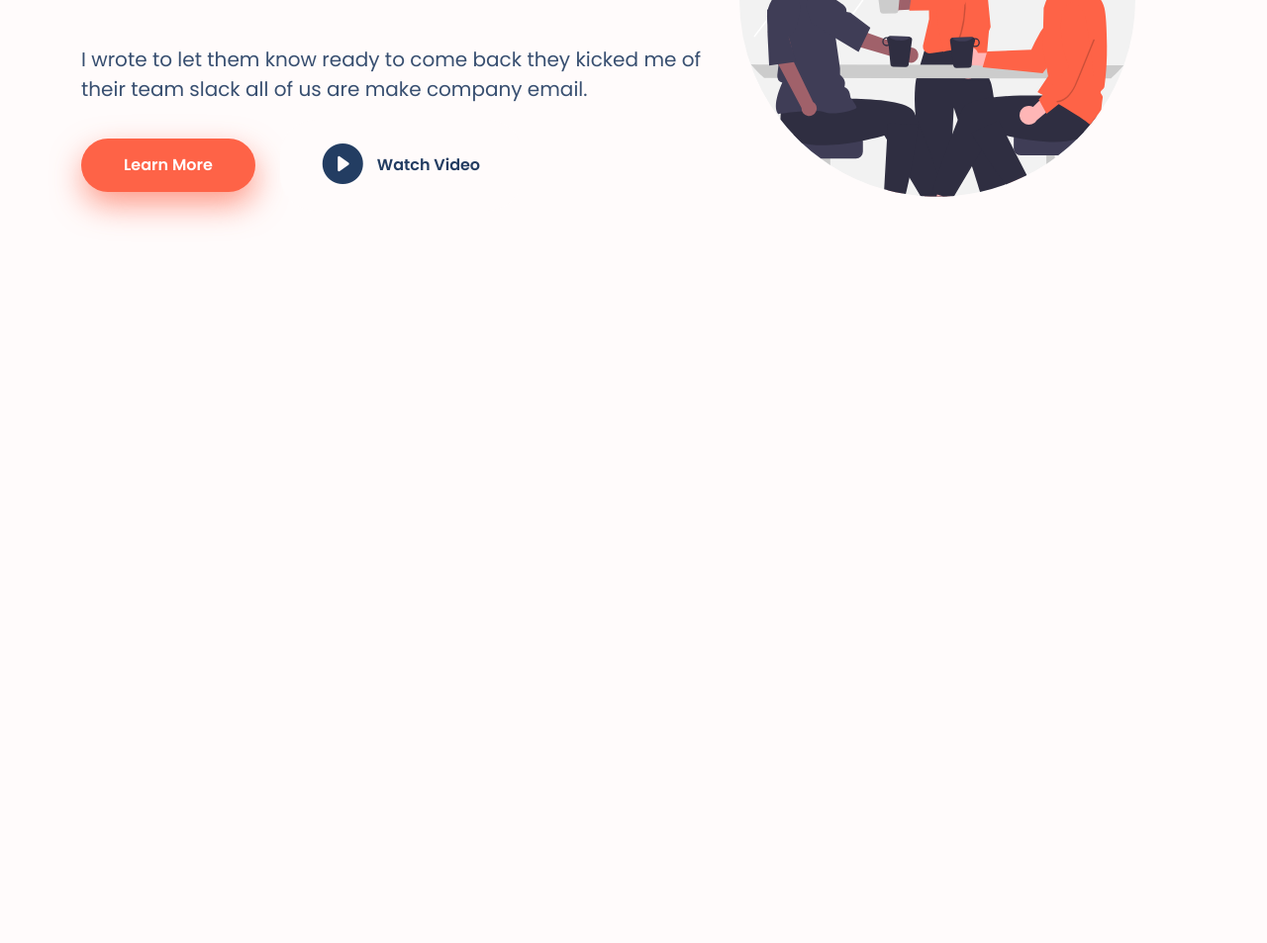
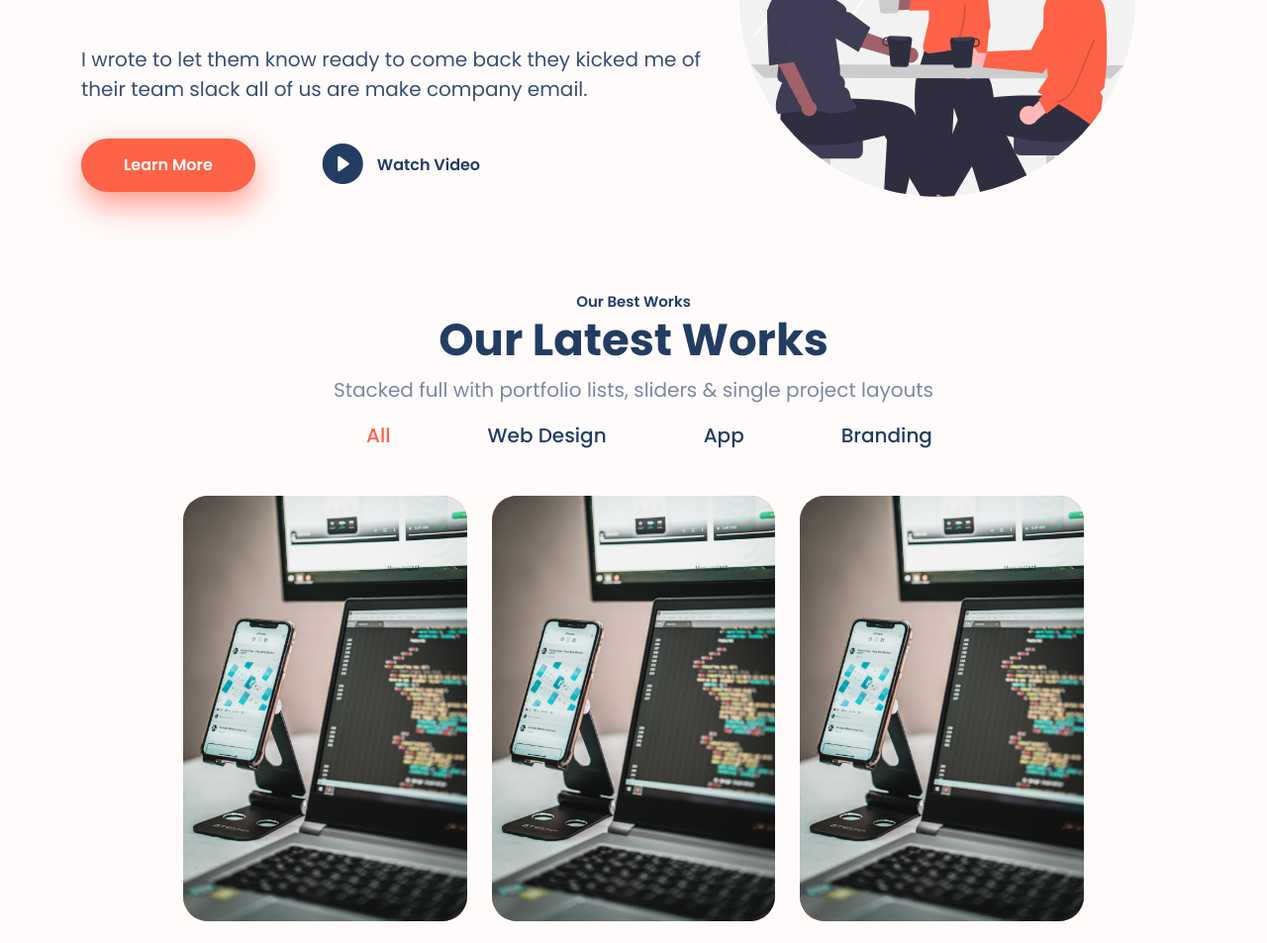
Before and after one commit to aminulislam12/html-templete, a website: page index.html in a window 1280 px wide. Shown: the part 1642-2595 px from the top of the page at 99% size. Before the commit the page ends 1935 px from the top, so only its background shows below. Drawn offline with nearby package versions, Linux system fonts and the light colour scheme; files whose address does not match are found by name.

Commit message:
porfolioSectiondesign

```diff
--- a/assets/css/style.css
+++ b/assets/css/style.css
@@ -56,6 +56,26 @@ Button component
 }
 /*
 ==================
+Section Releted Css
+===================
+*/
+.section-top-title {
+  font-size: 15px;
+  font-weight: 600;
+  color: var(--text-color);
+}
+.section-title {
+  font-size: 45px;
+  font-weight: bold;
+  color: var(--text-color);
+}
+.section-subtitle {
+  font-size: 20px;
+  color: var(--text-color);
+  opacity: 0.6;
+}
+/*
+==================
 Header Section Css
 ===================
 */
@@ -111,21 +131,6 @@ Service Section Css
   margin: 0 0 60px 0;
 }
 
-.service-top {
-  font-size: 15px;
-  font-weight: 600;
-  color: var(--text-color);
-}
-.service-title {
-  font-size: 45px;
-  font-weight: bold;
-  color: var(--text-color);
-}
-.service-subtitle {
-  font-size: 20px;
-  color: var(--text-color);
-  opacity: 0.6;
-}
 /*
 ==================
 Service Card Css
@@ -194,3 +199,56 @@ About Section Css
   display: flex;
   align-items: center;
 }
+
+/*
+======================
+Portfolio Section Css
+======================
+*/
+.portfolio-nav {
+  display: flex;
+  width: 100%;
+  justify-content: center;
+  gap: 98px;
+}
+
+.portfolio-nav > li {
+  list-style: none;
+}
+
+.portfolio-nav > li > a {
+  display: block;
+  text-decoration: none;
+  color: var(--text-color);
+  font-size: 20px;
+  font-weight: 500;
+  text-transform: capitalize;
+}
+.portfolio-nav > li > a.active {
+  color: var(--theme-color);
+}
+.portfolio-nav > li > a:hover {
+  color: var(--theme-color);
+  transition: 0.6s;
+}
+.potfolio {
+  display: flex;
+  gap: 25px;
+  justify-content: center;
+  flex-wrap: wrap;
+  margin: 30px 0 30px 0;
+}
+.portfolio-card {
+  max-width: 400px;
+  background-color: var(--theme-color);
+  height: 430px;
+  /* display: flex;
+  justify-content: center; */
+  border-radius: 25px;
+}
+.portfolio-card > img {
+  width: 100%;
+  /* align-self: center; */
+  height: 100%;
+  border-radius: 25px;
+}
--- a/index.html
+++ b/index.html
@@ -8,6 +8,7 @@
     <title>Maasranga</title>
     <link href="https://cdn.jsdelivr.net/npm/bootstrap@5.2.2/dist/css/bootstrap.min.css" rel="stylesheet">
     <link rel="stylesheet" href="https://cdn.jsdelivr.net/npm/bootstrap-icons@1.10.2/font/bootstrap-icons.css">
+    <link rel="stylesheet" href="https://cdnjs.cloudflare.com/ajax/libs/font-awesome/6.2.1/css/all.min.css" />
     <link rel="stylesheet" href="./assets/css/style.css">
     <link rel="icon" href="./assets/images/logo.png">
 </head>
@@ -24,7 +25,7 @@
                 <button class="navbar-toggler" type="button" data-bs-toggle="collapse"
                     data-bs-target="#navbarSupportedContent" aria-controls="navbarSupportedContent"
                     aria-expanded="false" aria-label="Toggle navigation">
-                    <span class="navbar-toggler-icon"></span>
+                    <span><i class="fa-solid fa-bars"></i></span>
                 </button>
                 <div class="collapse navbar-collapse" id="navbarSupportedContent">
                     <ul class="navbar-nav w-100 justify-content-end myNav-navbar">
@@ -44,7 +45,6 @@
                             <a class="nav-link" href="#">Team</a>
                         </li>
                     </ul>
-
                     <button class="button button-color">Contact</button>
                 </div>
             </div>
@@ -93,9 +93,9 @@
             <!--Service Title Start-->
             <div class="row">
                 <div class="col-12">
-                    <span class="service-top">Care Features</span>
-                    <h4 class="service-title">Provide Awesome Service <br />With Our Tools</h4>
-                    <p class="service-subtitle">Some of the features and advantages that we provide for <br /> those of
+                    <span class="section-top-title">Care Features</span>
+                    <h4 class="section-title">Provide Awesome Service <br />With Our Tools</h4>
+                    <p class="section-subtitle">Some of the features and advantages that we provide for <br /> those of
                         you who store data in
                         this Data
                         Warehouse.</p>
@@ -173,6 +173,63 @@
             </div>
         </div>
     </section>
+    <!--About Section End-->
+    <!--Portfolio Section Start-->
+    <section class="portfolio-section my-5">
+
+        <div class="container">
+            <!--Portfolio Section Heading start-->
+            <div class="row text-center">
+                <div class="col-lg-12">
+                    <span class="section-top-title">Our Best Works</span>
+                    <h4 class="section-title">Our Latest Works</h4>
+                    <p class="section-subtitle">Stacked full with portfolio lists, sliders & single project layouts </p>
+                </div>
+            </div>
+            <!--Portfolio Section Heading End-->
+            <!--Portfolio Accesbar(Navbar) start-->
+            <div class="row">
+                <div class="col-lg-12">
+                    <ul class="portfolio-nav">
+                        <li><a href="#" class="active">All</a></li>
+                        <li><a href="#">Web design</a></li>
+                        <li><a href="#">App</a></li>
+                        <li><a href="#">branding</a></li>
+                    </ul>
+                </div>
+            </div>
+            <!--Portfolio Accesbar(Navbar) End-->
+
+            <!--Portfolio Item Start-->
+            <div class="row">
+                <div class="col-12">
+                    <div class="potfolio">
+                        <div class="portfolio-card">
+                            <img src="./assets/images/portfolio/1.jpg" alt="portfolio item1">
+                        </div>
+                        <div class="portfolio-card">
+                            <img src="./assets/images/portfolio/1.jpg" alt="portfolio item1">
+                        </div>
+                        <div class="portfolio-card">
+                            <img src="./assets/images/portfolio/1.jpg" alt="portfolio item1">
+                        </div>
+                        <div class="portfolio-card">
+                            <img src="./assets/images/portfolio/1.jpg" alt="portfolio item1">
+                        </div>
+                        <div class="portfolio-card">
+                            <img src="./assets/images/portfolio/1.jpg" alt="portfolio item1">
+                        </div>
+                        <div class="portfolio-card">
+                            <img src="./assets/images/portfolio/1.jpg" alt="portfolio item1">
+                        </div>
+                    </div>
+                </div>
+            </div>
+        </div>
+
+
+    </section>
+    <!--Portfolio Section End-->
     <!--Js Fiels-->
     <script src="https://cdn.jsdelivr.net/npm/bootstrap@5.2.2/dist/js/bootstrap.bundle.min.js"></script>
 </body>
```
Also changed, not shown: assets/images/portfolio/1.jpg (added), assets/images/portfolio/2.jpg (added), assets/images/portfolio/3.jpg (added).
